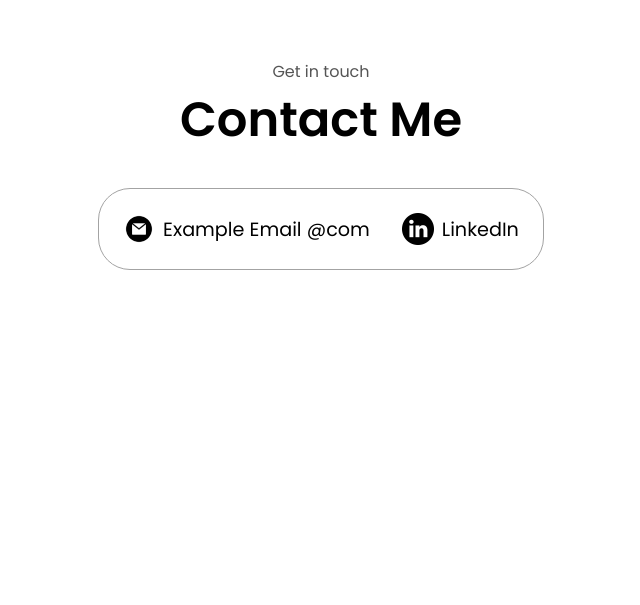
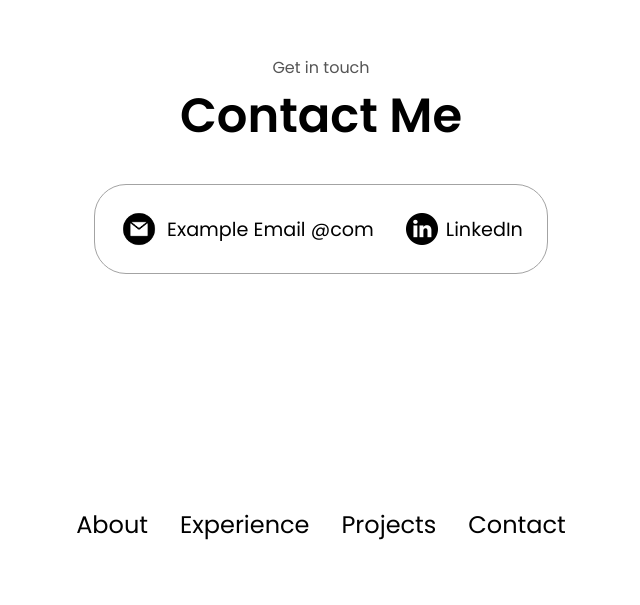
Before and after one commit to maxchtse/Porfolio, a plain HTML site: page index.html in a window 1280 px wide. Shown: the part 4053-4658 px from the top of the page, without its empty margins (319-959 px from the left). Before the commit the page ends 4498 px from the top, so only its background shows below. Drawn offline with Linux system fonts and the light colour scheme.

Commit message:
Add footer

```diff
--- a/index.html
+++ b/index.html
@@ -252,7 +252,7 @@
         <h1 class="title">Contact Me</h1>
         <div class="contact-info-upper-container">
             <div class="contact-info-container">
-                <img src="./Assets/email.png" alt="email icon" class="icon contact-icon">
+                <img src="./Assets/email.png" alt="email icon" class="icon contact-icon email-icon">
                 <p><a href="www.google.com">Example Email @com</a></p>
             </div>
             <div class="contact-info-container">
@@ -261,6 +261,18 @@
             </div>
         </div>
     </section>
+    <footer>
+        <nav>
+            <div class="nav-links-container">
+                <ul class="nav-links">
+                    <li><a href="#about">About</a></li>
+                    <li><a href="#experience">Experience</a></li>
+                    <li><a href="#projects">Projects</a></li>
+                    <li><a href="#contact">Contact</a></li>
+                </ul>
+            </div>
+        </nav>
+    </footer>
     <script src="script.js"></script>
 </body>
 </html>
--- a/style.css
+++ b/style.css
@@ -409,5 +409,8 @@ article .icon {
 
 .contact-icon {
     cursor: default;
-    height: 2rem;
 }
+
+.email-icon {
+    height: 2.5rem;
+}
```
